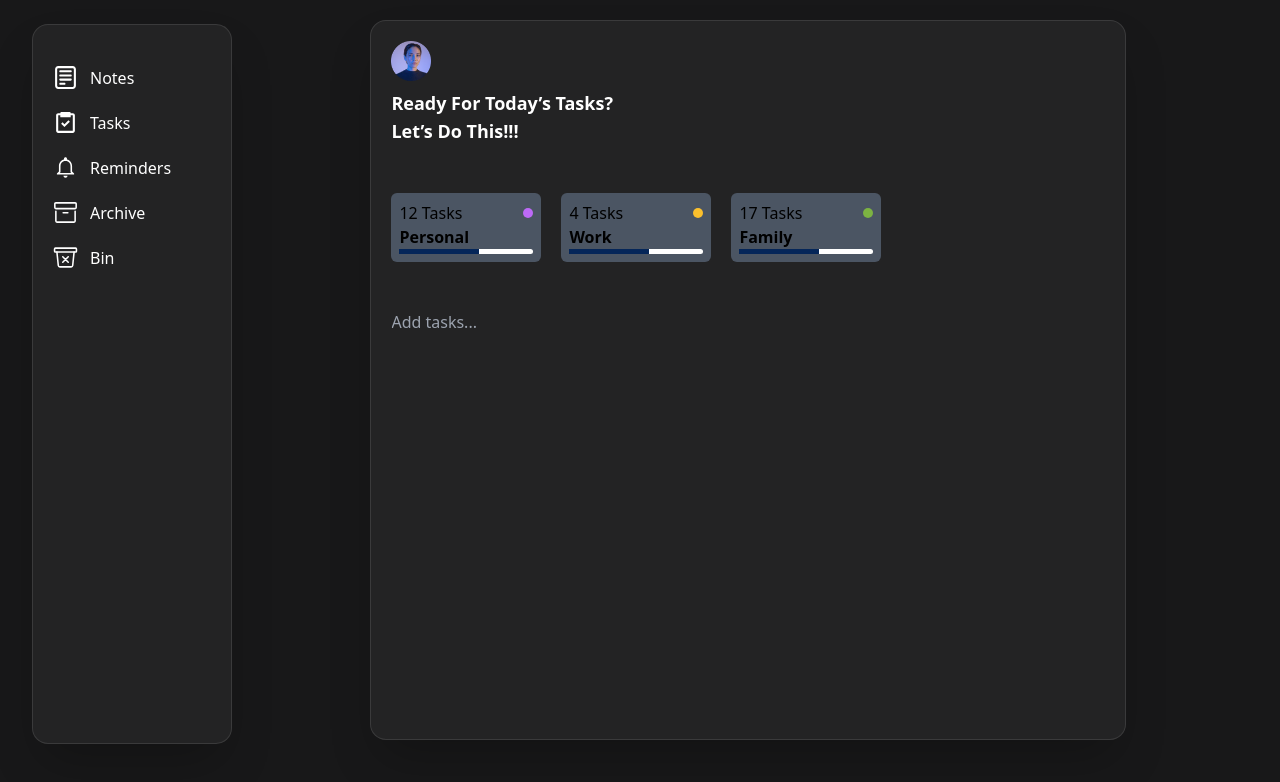
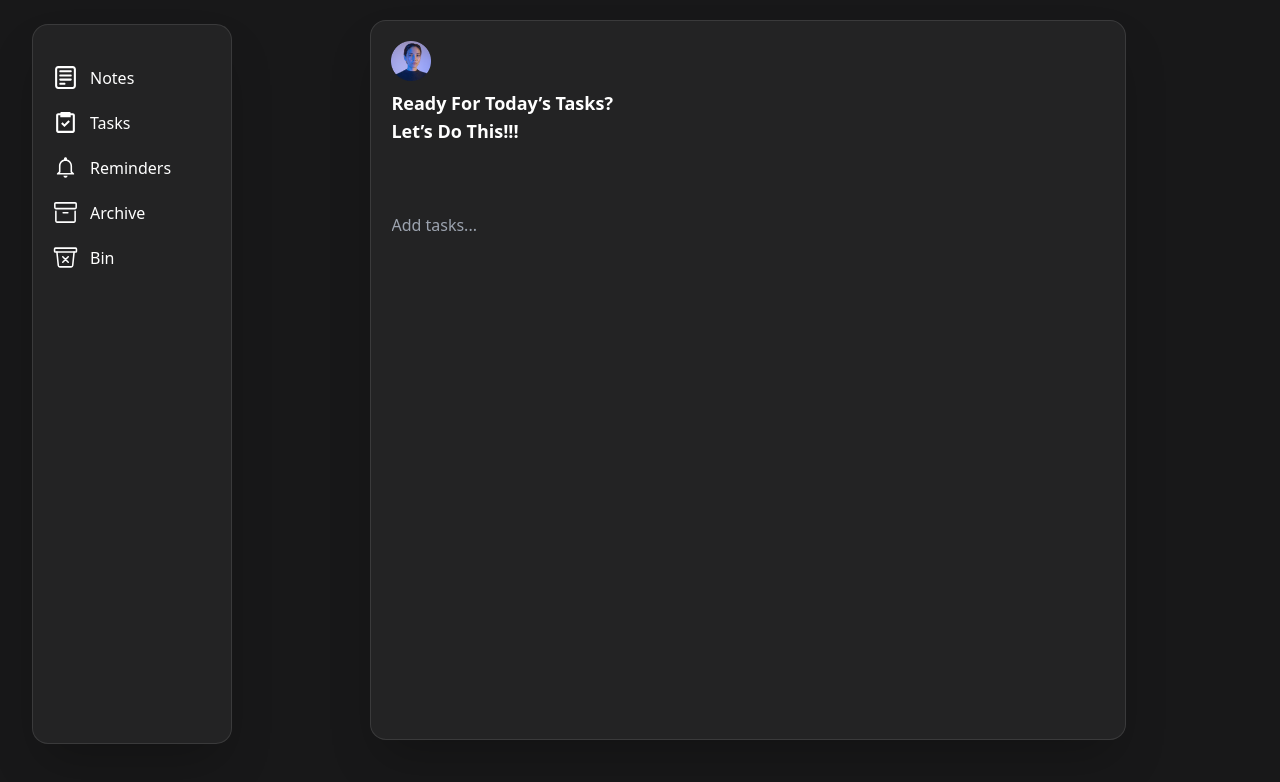
Before and after one commit to devtofunmi/todo-app, a React (Vite) app: page /task in a window 1280 px wide. Shown: the top 782 px of the page. Built offline with nearby package versions, Linux system fonts and the light colour scheme.

Commit message:
clean the code

```diff
--- a/src/pages/Tasks.tsx
+++ b/src/pages/Tasks.tsx
@@ -1,7 +1,7 @@
 import {FC, useEffect, useState} from 'react'
 import DashboardLayout from '../layout/DashboardLayout'
 import Topbar from '../components/Topbar';
-// import { BsPlusCircle } from 'react-icons/bs';
+
 
 import "../App.css"
 
@@ -61,54 +61,17 @@ const Tasks: FC = () => {
           <br /> Let’s Do This!!!
         </div>
         <div className="mt-10">
-          {/* <div>
-            <h1 className="text-[#56CFE1] text-[13px]">Todo</h1>
-            <div className="w-[100px]  md:w-[150px] h-[70px] border-[1px] border-[#56CFE1] border-dashed flex justify-center items-center cursor-pointer md:mt-2 rounded-md">
-              <BsPlusCircle className="text-[#56CFE1]" />
-            </div>
-          </div> */}
 
         </div>
-         <div className="flex gap-[20px] mt-10">
-          <div className="w-[100px]  md:w-[150px] h-fit p-2 md:mt-2 rounded-md bg-gray-600 ">
-            <div className="flex justify-between items-center">
-              <h1 className="text-black">12 Tasks</h1>
-              <div className="h-[10px] w-[10px] rounded-full bg-[#BD6AF7]"></div>
-            </div>
-            <h1 className="font-bold">Personal</h1>
-            <div className="w-full h-[5px] bg-white rounded-md">
-              <div className="bg-[#052659] h-[5px] w-[80px]"></div>
-            </div>
-          </div>
-          <div className="w-[100px]  md:w-[150px] h-fit p-2 md:mt-2 rounded-md bg-gray-600 ">
-            <div className="flex justify-between items-center">
-              <h1 className="text-black">4 Tasks</h1>
-              <div className="h-[10px] w-[10px] rounded-full bg-[#FBC02D]"></div>
-            </div>
-            <h1 className="font-bold">Work</h1>
-            <div className="w-full h-[5px] bg-white rounded-md">
-              <div className="bg-[#052659] h-[5px] w-[80px]"></div>
-            </div>
-          </div>
-          <div className="w-[100px]  md:w-[150px] h-fit p-2 md:mt-2 rounded-md bg-gray-600 ">
-            <div className="flex justify-between items-center">
-              <h1 className="text-black">17 Tasks</h1>
-              <div className="h-[10px] w-[10px] rounded-full bg-[#7CB342]"></div>
-            </div>
-            <h1 className="font-bold">Family</h1>
-            <div className="w-full h-[5px] bg-white rounded-md">
-              <div className="bg-[#052659] h-[5px] w-[80px]"></div>
-            </div>
-          </div>
-        </div>
-      <div className=" w-[380px] md:w-[550px]  ">
+
+      <div className=" w-[350px] md:w-[550px]  ">
       <div className="">
-        <input className="w-full rounded-full  h-10 bg-transparent border-[0px] mt-10 text-white outline-none" type="text" placeholder="Add tasks..." value={newTask}
+        <input className="w-full rounded-full  h-10 bg-transparent border-[0px] mt-5 text-white outline-none" type="text" placeholder="Add tasks..." value={newTask}
         onKeyDown={handleKeyDown}
           onChange={(e) => setNewTask(e.target.value)} />
       </div>
 
-      <div className=" mt-10 text-white main overflow-scroll  ">
+      <div className=" mt-5 text-white main overflow-scroll  ">
      <ul>
         {tasks.map(task => (
               <li
```
